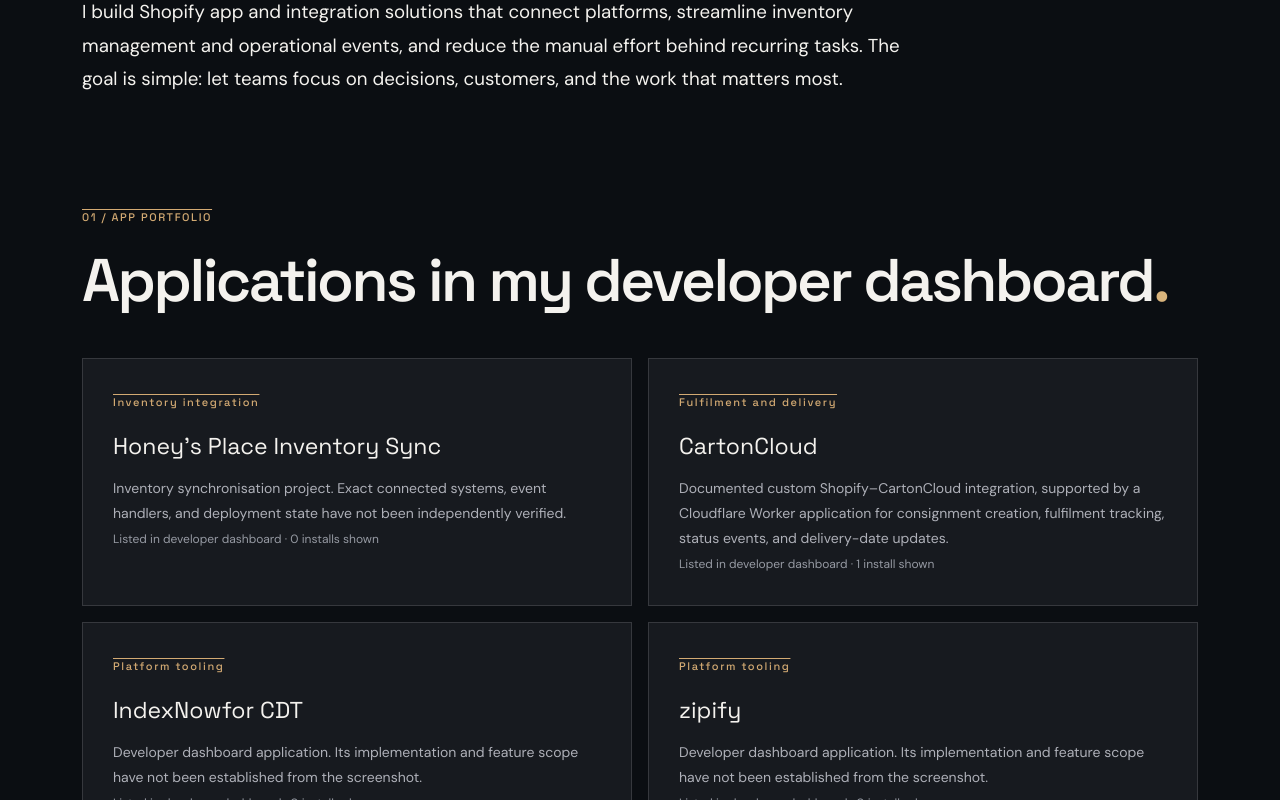
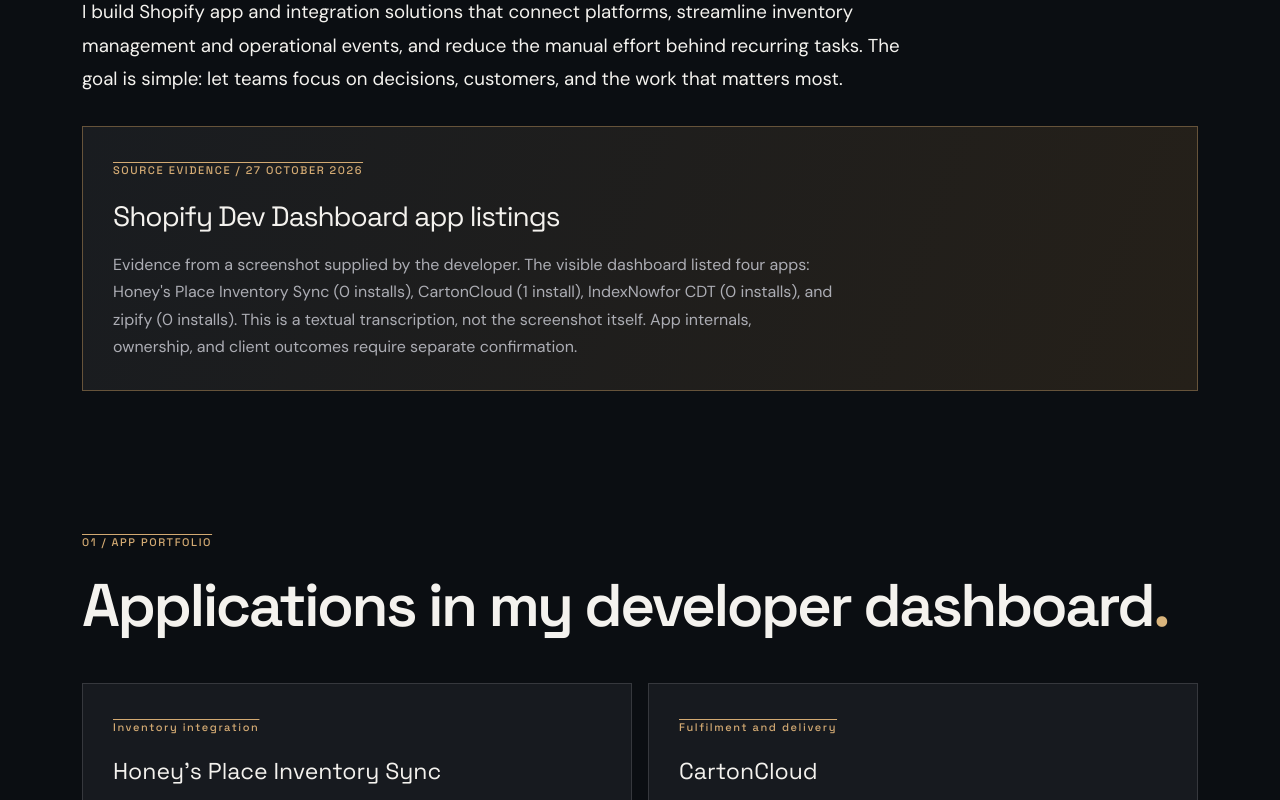
Before and after one commit to bonvallite/developer-portfolio, a Next.js app: page /shopify-apps in a window 1280 px wide. Shown: the part 440-1240 px from the top of the page. Built offline with nearby package versions, Linux system fonts and the light colour scheme.

Commit message:
feat: add app evidence panel and client-problem framing

```diff
--- a/app/shopify-apps/page.tsx
+++ b/app/shopify-apps/page.tsx
@@ -6,8 +6,8 @@
 // An app listing does not verify code ownership, deployed features, or production reliability.
 // Keep client secrets, actual inventory, and private dashboard exports out of this page.
 const apps = [
-  { name: "Honey's Place Inventory Sync", area: 'Inventory integration', status: 'Listed in developer dashboard · 0 installs shown', detail: 'Inventory synchronisation project. Exact connected systems, event handlers, and deployment state have not been independently verified.' },
-  { name: 'CartonCloud', area: 'Fulfilment and delivery', status: 'Listed in developer dashboard · 1 install shown', detail: 'Documented custom Shopify–CartonCloud integration, supported by a Cloudflare Worker application for consignment creation, fulfilment tracking, status events, and delivery-date updates.' },
+  { name: "Honey's Place Inventory Sync", area: 'Inventory integration', status: 'Listed in developer dashboard · 0 installs shown', detail: 'Client need: less manual inventory reconciliation and better stock visibility. Inventory synchronisation is the named project goal; actual connectors, automation rules, and deployment state remain unverified.' },
+  { name: 'CartonCloud', area: 'Fulfilment and delivery', status: 'Listed in developer dashboard · 1 install shown', detail: 'Client need: reduce manual fulfilment hand-offs and improve delivery visibility. Documented custom Shopify–CartonCloud integration, supported by a Cloudflare Worker for consignment creation, fulfilment tracking, status events, and delivery-date updates.' },
   { name: 'IndexNowfor CDT', area: 'Platform tooling', status: 'Listed in developer dashboard · 0 installs shown', detail: 'Developer dashboard application. Its implementation and feature scope have not been established from the screenshot.' },
   { name: 'zipify', area: 'Platform tooling', status: 'Listed in developer dashboard · 0 installs shown', detail: 'Developer dashboard application. Its implementation and feature scope have not been established from the screenshot.' },
 ];
@@ -23,6 +23,13 @@
     <span className="overline">CUSTOM SHOPIFY APPS / API ENGINEERING</span>
     <h1 style={{fontSize:'clamp(2.5rem,6vw,5rem)',lineHeight:1.09,margin:'16px 0 24px'}}>Automating operations.<br/>Making room for higher-value work.</h1>
     <p style={{maxWidth:840,fontSize:'1.17rem',lineHeight:1.8}}>I build Shopify app and integration solutions that connect platforms, streamline inventory management and operational events, and reduce the manual effort behind recurring tasks. The goal is simple: let teams focus on decisions, customers, and the work that matters most.</p>
+    {/* Evidence exhibit transcribes the provided dashboard screenshot; the original
+        image is not yet published as an asset and is not represented as embedded. */}
+    <section className="flow-feature" aria-label="Shopify developer dashboard evidence">
+      <span className="overline">SOURCE EVIDENCE / 27 OCTOBER 2026</span>
+      <h3>Shopify Dev Dashboard app listings</h3>
+      <p>Evidence from a screenshot supplied by the developer. The visible dashboard listed four apps: Honey's Place Inventory Sync (0 installs), CartonCloud (1 install), IndexNowfor CDT (0 installs), and zipify (0 installs). This is a textual transcription, not the screenshot itself. App internals, ownership, and client outcomes require separate confirmation.</p>
+    </section>
     <section className="section" aria-labelledby="apps-heading">
       <div className="section-head"><div><span className="overline">01 / APP PORTFOLIO</span><h2 id="apps-heading">Applications in my developer dashboard<span className="dot">.</span></h2></div></div>
       <div className="workspace-grid">{apps.map(app=><article key={app.name}><span className="overline">{app.area}</span><h3>{app.name}</h3><p>{app.detail}</p><small>{app.status}</small></article>)}</div>
```
